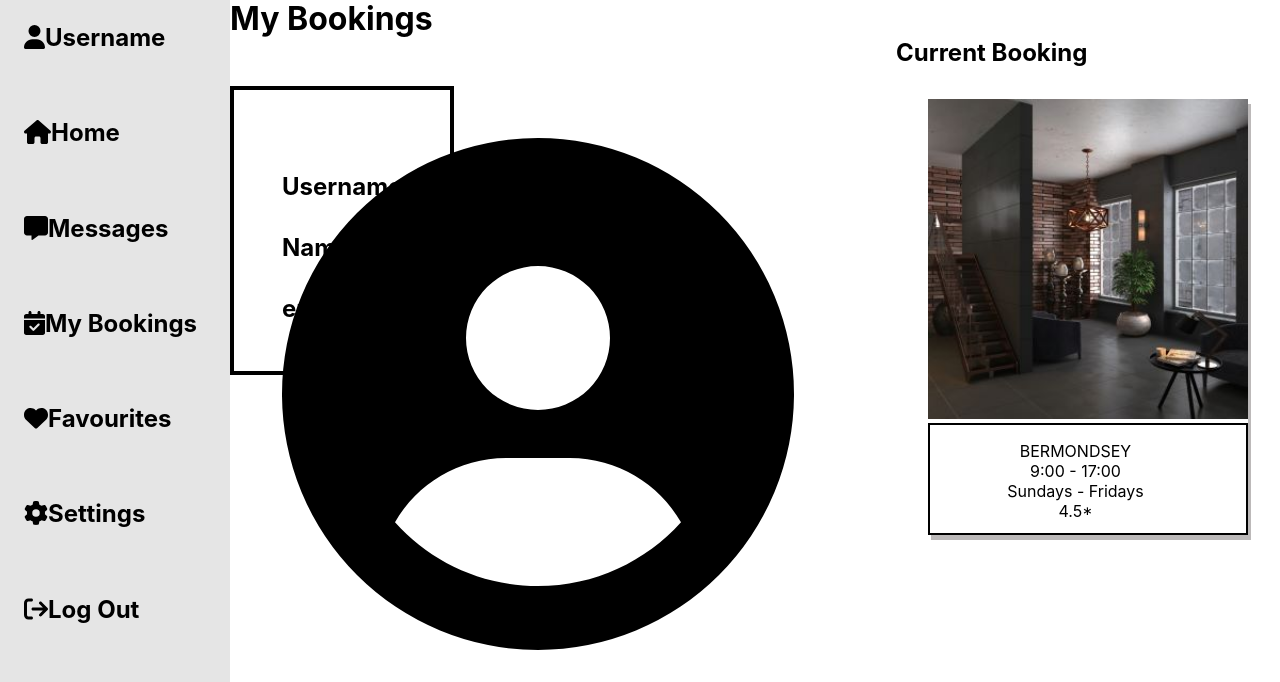
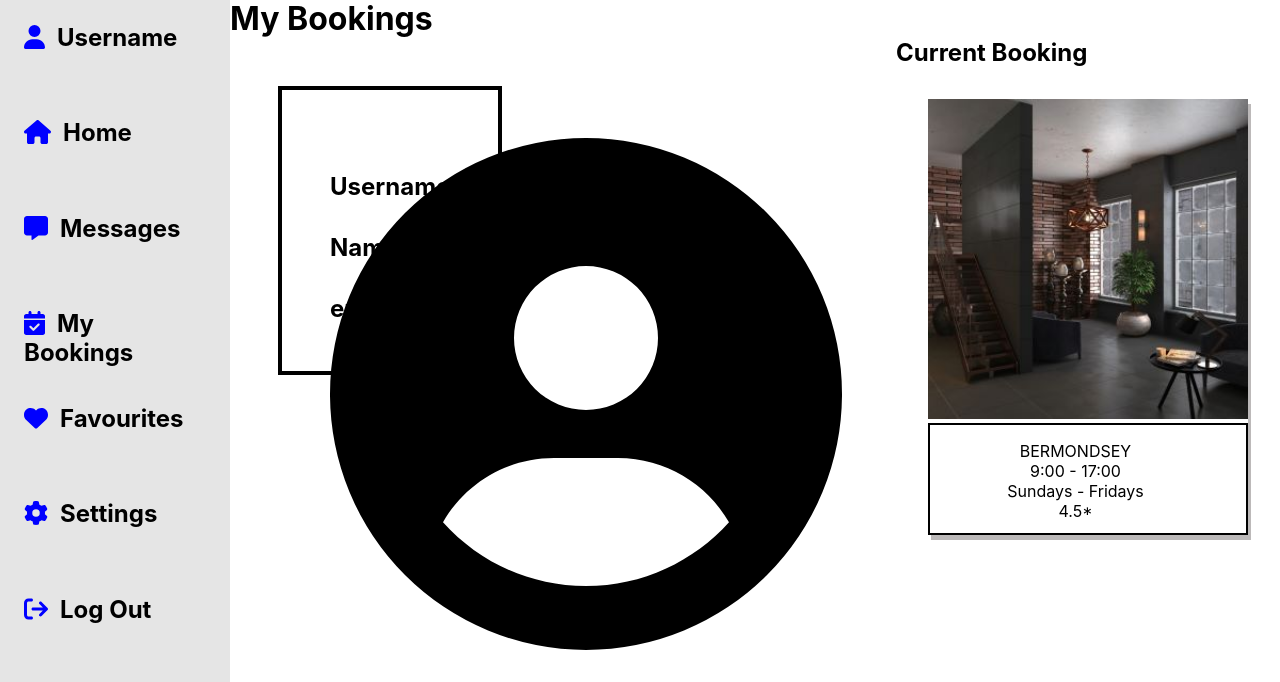
Before and after one commit to SchoolOfCode/final-project-front-end-zoomage-daydream, a React app: page /Dashboard in a window 1280 px wide. Shown: the part 112-794 px from the top of the page. Built offline with nearby package versions, Linux system fonts and the light colour scheme.

Commit message:
small adjustments made

```diff
--- a/src/Pages/Dashboard/dashboard.module.css
+++ b/src/Pages/Dashboard/dashboard.module.css
@@ -6,7 +6,7 @@
     float: left;
     padding: 2rem;
     border: 4px solid;
-    margin-top: 3rem;
+    margin: 3rem;
 }
 
 /* .historicalBooking {
--- a/src/components/Sidebar/Sidebar.module.css
+++ b/src/components/Sidebar/Sidebar.module.css
@@ -11,3 +11,9 @@
         /* .div1 { grid-area: 1 / 1 / 4 / 2; } */
         float: left;
 }
+
+.sidebarIcons {
+    color: blue;
+    margin-right: 0.75rem;
+
+}
--- a/src/components/Sidebar/index.js
+++ b/src/components/Sidebar/index.js
@@ -30,35 +30,35 @@ function Sidebar() {
     <div className={css.sidebarContainer}>
       <h2>
         {" "}
-        <FontAwesomeIcon icon={faUser} />
+        <FontAwesomeIcon icon={faUser} className={css.sidebarIcons} />
         Username
       </h2>
 
       <h2>
-        <FontAwesomeIcon icon={faHouse} />
+        <FontAwesomeIcon icon={faHouse} className={css.sidebarIcons} />
         Home
       </h2>
 
       <h2>
-        <FontAwesomeIcon icon={faMessage} />
+        <FontAwesomeIcon icon={faMessage} className={css.sidebarIcons}/>
         Messages
       </h2>
 
       <h2>
-        <FontAwesomeIcon icon={faCalendarCheck} />
+        <FontAwesomeIcon icon={faCalendarCheck} className={css.sidebarIcons}/>
         My Bookings
       </h2>
 
       <h2>
-        <FontAwesomeIcon icon={faHeart} />
+        <FontAwesomeIcon icon={faHeart} className={css.sidebarIcons} />
         Favourites
       </h2>
       <h2>
-        <FontAwesomeIcon icon={faGear} />
+        <FontAwesomeIcon icon={faGear} className={css.sidebarIcons} />
         Settings
       </h2>
       <h2>
-        <FontAwesomeIcon icon={faArrowRightFromBracket} />
+        <FontAwesomeIcon icon={faArrowRightFromBracket} className={css.sidebarIcons}/>
         Log Out
       </h2>
     </div>
```
